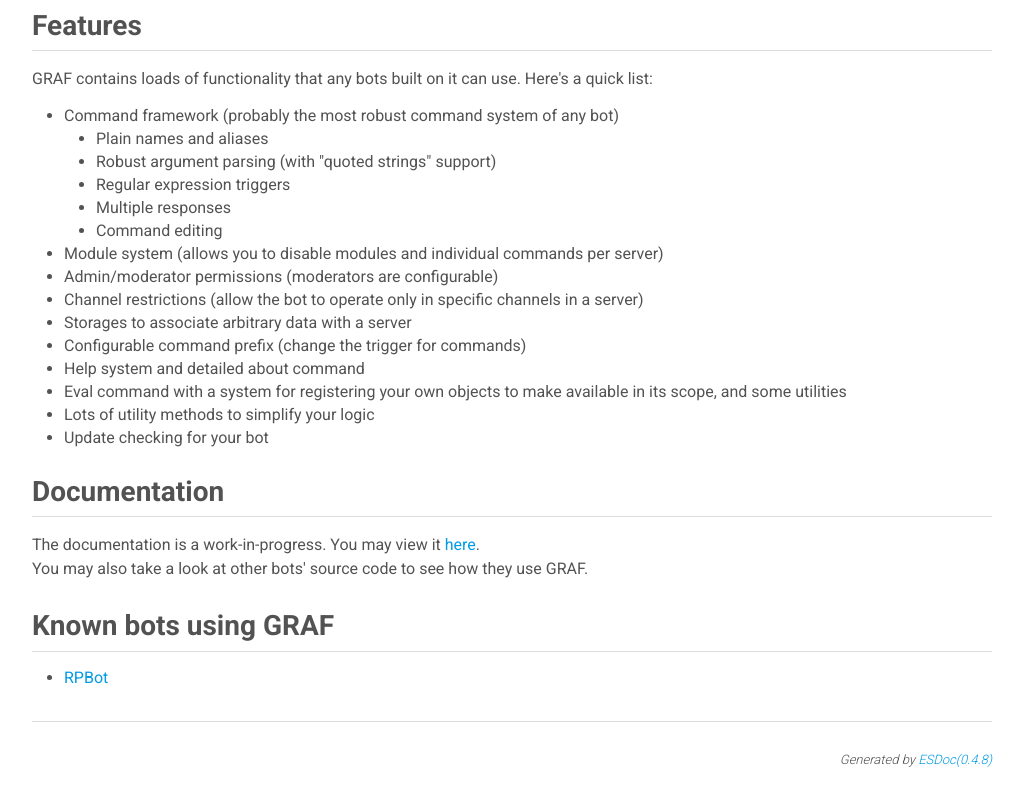
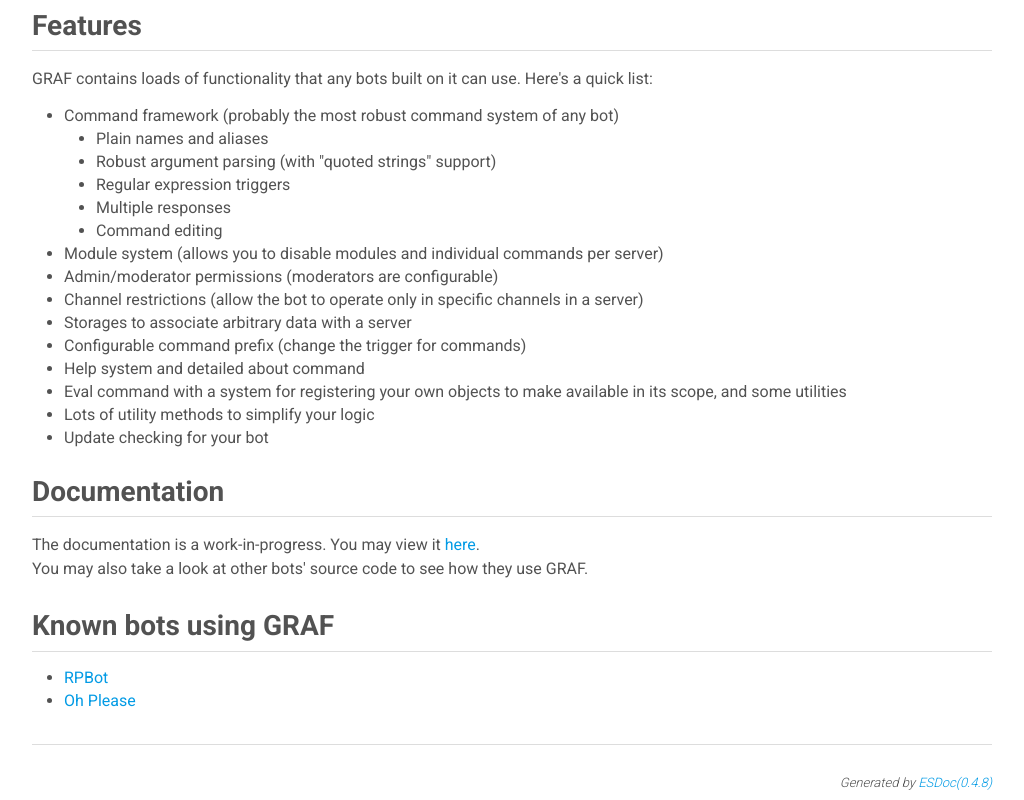
Before and after one commit to Gawdl3y/discord-graf, a website: page docs/index.html in a window 1280 px wide. Shown: the part 1157-1957 px from the top of the page, without its empty margins (238-1262 px from the left). Before the commit the page ends 1934 px from the top, so only its background shows below. Drawn offline with Linux system fonts and the light colour scheme.

Commit message:
Added Oh Please to known bots

```diff
--- a/docs/index.html
+++ b/docs/index.html
@@ -114,6 +114,7 @@
 <h2 id="known-bots-using-graf">Known bots using GRAF</h2>
 <ul>
 <li><a href="https://github.com/Gawdl3y/discord-rpbot">RPBot</a></li>
+<li><a href="https://github.com/datitisev/DiscordBot-OhPlease">Oh Please</a></li>
 </ul>
 </div>
 </div>
```
Also changed, not shown: README.md.
